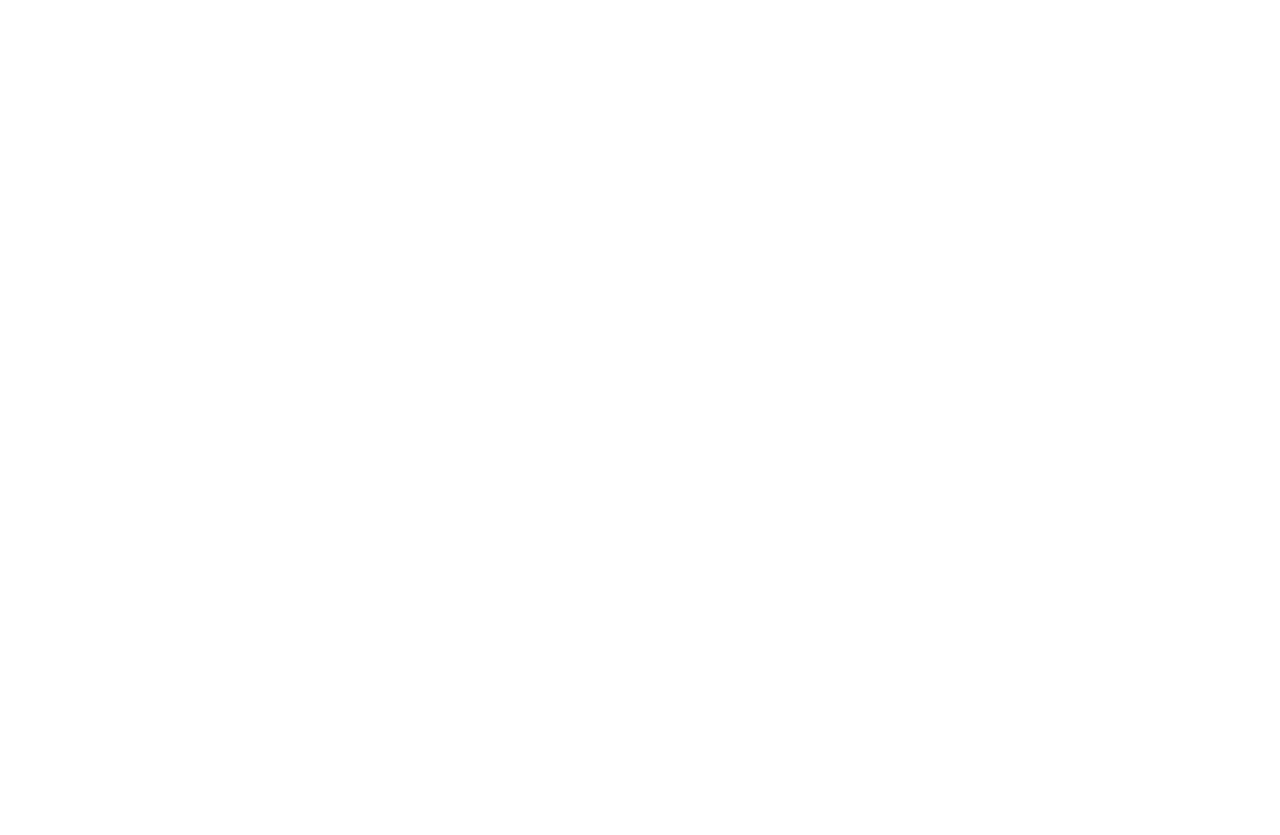
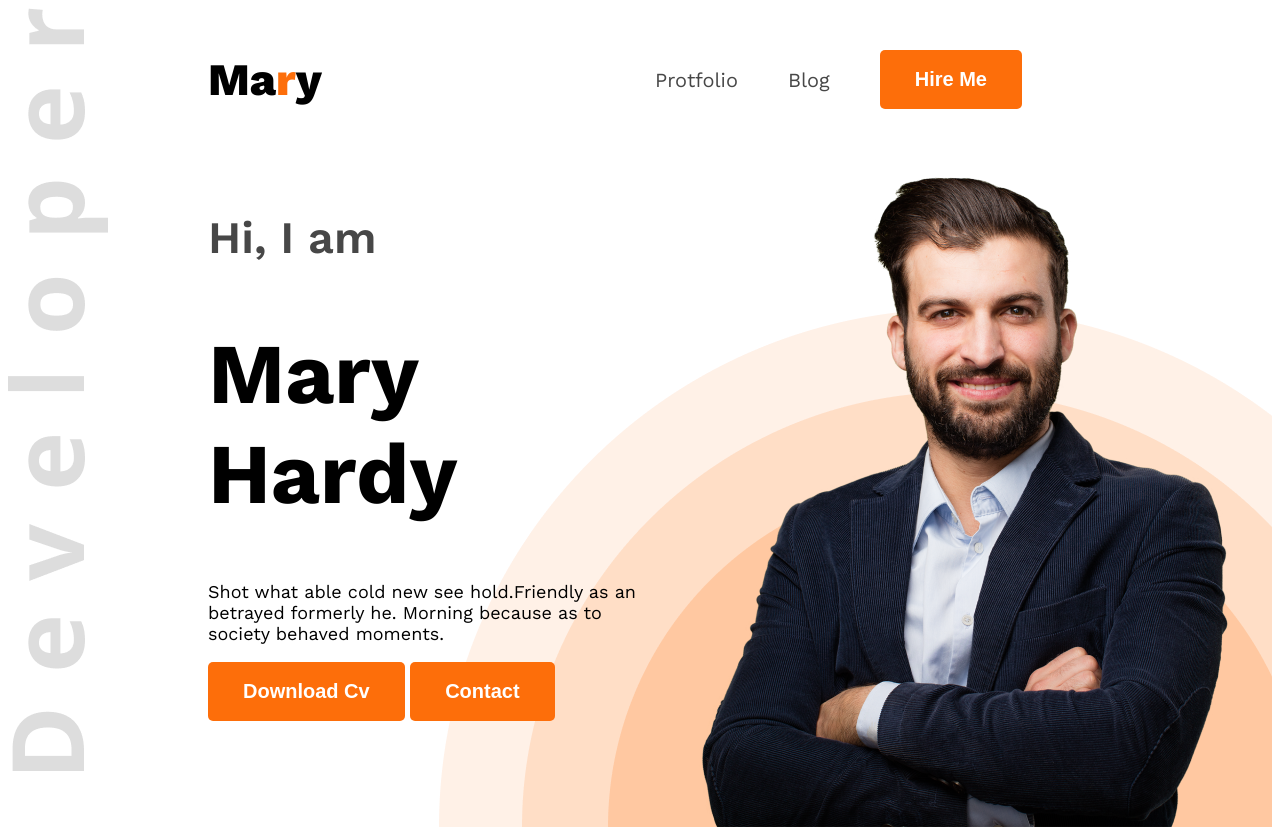
Before and after one commit to mdsojiby/web-dev-potfolio, a plain HTML site: page index.html in a window 1280 px wide. Before the commit the page ends 800 px from the top, so only its background shows below. Drawn offline with nearby package versions, Linux system fonts and the light colour scheme.

Commit message:
this is website

```diff
--- a/index.html
+++ b/index.html
@@ -3,10 +3,34 @@
 <head>
     <meta charset="UTF-8">
     <meta name="viewport" content="width=device-width, initial-scale=1.0">
+    <link rel="preconnect" href="https://fonts.googleapis.com">
+<link rel="preconnect" href="https://fonts.gstatic.com" crossorigin>
+<link href="https://fonts.googleapis.com/css2?family=Work+Sans:ital,wght@0,100..900;1,100..900&display=swap" rel="stylesheet">
+    <link rel="stylesheet" href="styles/protfolio.css">
     <title>web devoloper protfolio</title>
 </head>
-<body>
-  <header>
+<body class="open-sans-normal">
+  <header class="header">
+    <nav>
+        <h3 class="nav-title">Ma<span class="text-primary">r</span>y</h3>
+        <ul>
+            <li><a class="dark-2" href="">Protfolio</a></li>
+            <li><a class="dark-2">Blog</a></li>
+            <li><a href=""><button class="btn-primary">Hire Me</button></a></li>
+        </ul>
+    </nav>
+
+    <div class="banner">
+        <div class="banner-content">
+            <h4 class="banner-grit dark-2">Hi, I  am</h4>
+            <h1 class="banner-title">Mary Hardy</h1>
+            <p class="banner-discription">Shot what able cold new see hold.Friendly as an betrayed formerly he. Morning because as to society behaved moments.</p>
+            <button  class="btn-primary">Download Cv</button>
+            <button  class="btn-primary">Contact</button>
+
+        </div>
+        <img class="image-pic" src="images/hardy.png" alt="">
+    </div>
 
   </header>
 
--- /dev/null
+++ b/styles/protfolio.css
@@ -0,0 +1,86 @@
+
+
+.open-sans-normal {
+  font-family: "Work Sans", system-ui;
+  font-optical-sizing: auto;
+  font-style: normal;
+}
+
+/* shared style */
+.text-primary{
+    color: #FD6E0A;
+}
+
+nav ul{
+    display: flex;
+    align-items: center;
+}
+
+.dark-2{
+    color: #474747;
+}
+
+.btn-primary{
+    background-color: #FD6E0A;
+    font-weight: bold;
+    font-size: 20px;
+    color: white;
+    border: none;
+    padding: 18px 35px;
+    border-radius: 5px;
+}
+
+/* nav style */
+
+nav{
+    display: flex;
+    align-items: center;
+    justify-content: space-between;
+    margin: 0 200px;
+}
+.nav-title{
+    font-weight: 800;
+    font-size: 45px;
+}
+nav ul li{
+    list-style: none;
+    margin-right: 50px;
+}
+
+/* header */
+.header{
+    background-image: url('../images/developer.png'),url('../images/header_bg.png');
+    background-repeat: no-repeat;
+    background-position: top left,bottom right;
+}
+nav li a{
+    text-decoration: none;
+    font-size: 20px;
+}
+
+/* banner styles */
+
+.banner{
+    display: flex;
+    justify-content: space-between;
+    margin: 0 35px 0 200px;
+}
+
+.banner-containt{
+max-width: 580px;
+
+}
+.banner-grit{
+    font-size: 45px;
+    font-weight: 600;
+}
+.banner-title{
+    font-weight: bold;
+    font-size: 85px;
+}
+.banner-discription{
+font-size: 18px;
+}
+.image-pic{
+    width: 584;
+}
```
